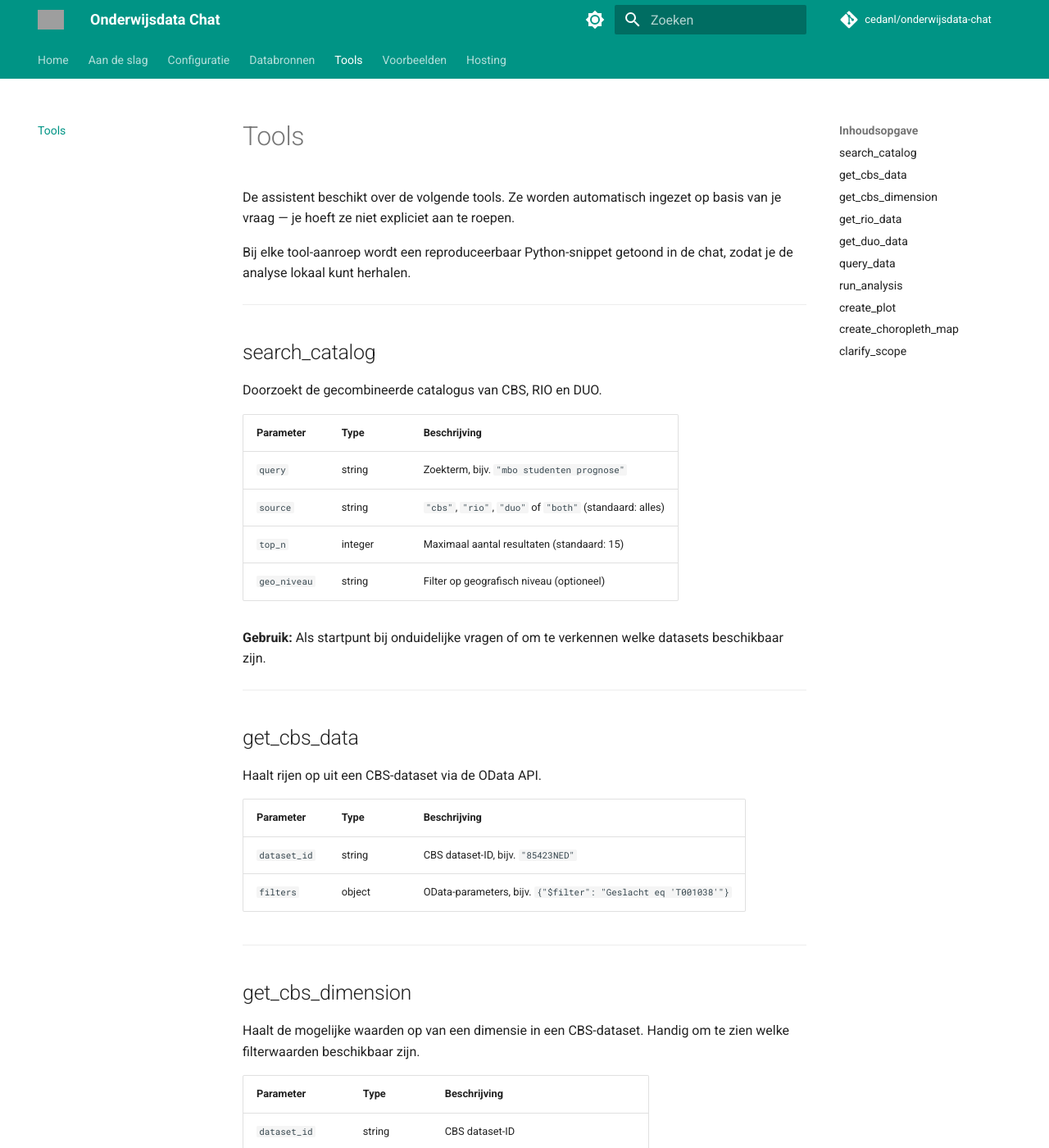
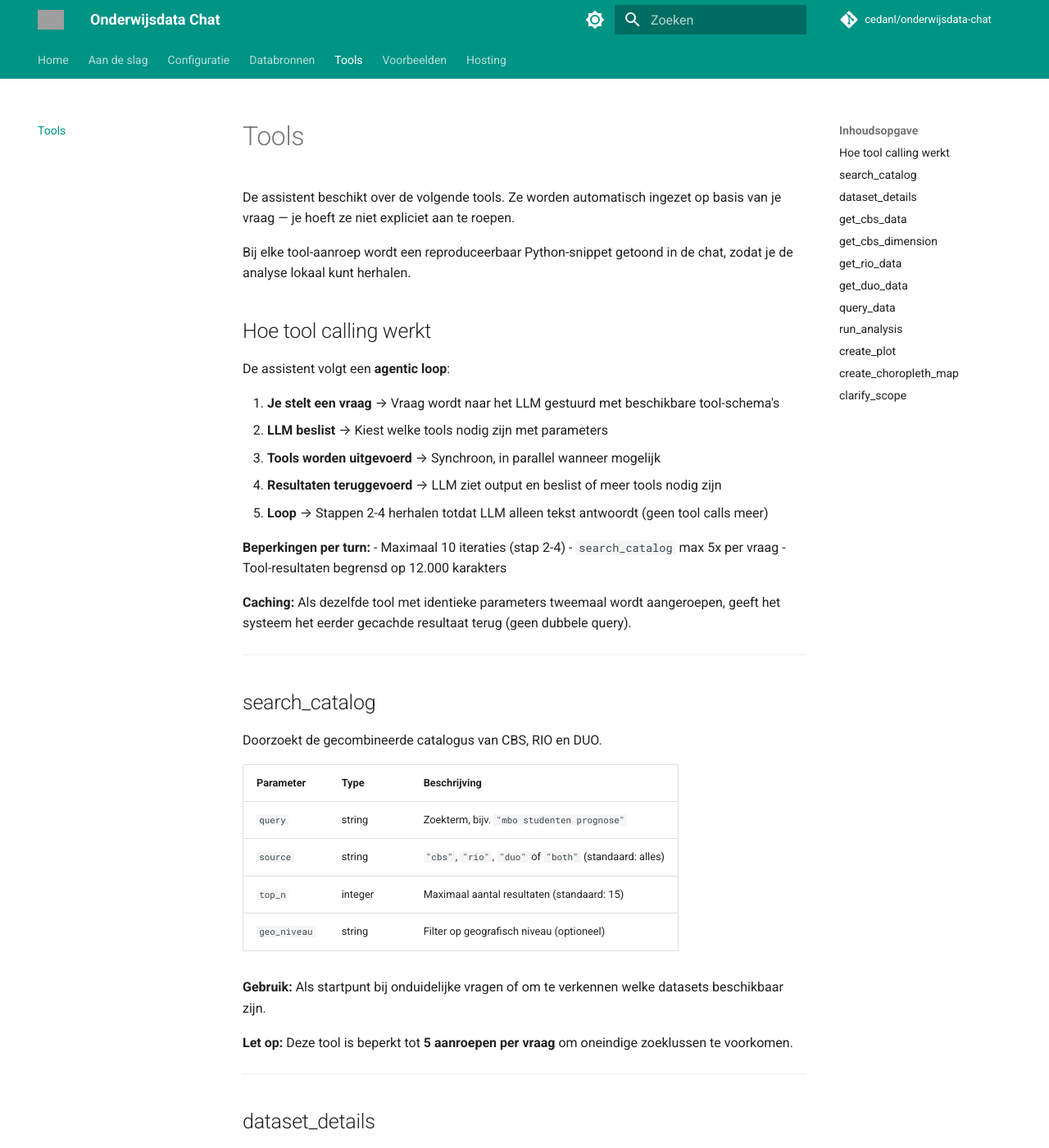
Before and after one commit to cedanl/onderwijsdata-chat, an MkDocs documentation site: the page built from docs/tools.md, in a window 1280 px wide and 1400 px high. Shown: the whole window at 82% size. Built offline with MkDocs 1.6.1 and Material for MkDocs 9.7.7, drawn with Linux system fonts in a browser that asks for light colours; comment, search, counter and statistics services are not loaded; some of the changed text lies outside the part shown; grey boxes are pictures that could not be loaded.

Commit message:
docs: voeg tool calling flow expliciet toe aan tools.md
- Voeg "Hoe tool calling werkt" sectie toe met agentic loop uitleg
- Beschrijf beperkingen (max 10 iteraties, search_catalog limiet, char limiet)
- Leg caching mechanisme uit
- Voeg ontbrekende dataset_details tool toe
- Klaar voor verduidelijking van clarify_scope flow

Co-Authored-By: Claude Haiku 4.5 <noreply@anthropic.com>

```diff
--- a/docs/tools.md
+++ b/docs/tools.md
@@ -3,6 +3,23 @@
 De assistent beschikt over de volgende tools. Ze worden automatisch ingezet op basis van je vraag — je hoeft ze niet expliciet aan te roepen.
 
 Bij elke tool-aanroep wordt een reproduceerbaar Python-snippet getoond in de chat, zodat je de analyse lokaal kunt herhalen.
+
+## Hoe tool calling werkt
+
+De assistent volgt een **agentic loop**:
+
+1. **Je stelt een vraag** → Vraag wordt naar het LLM gestuurd met beschikbare tool-schema's
+2. **LLM beslist** → Kiest welke tools nodig zijn met parameters
+3. **Tools worden uitgevoerd** → Synchroon, in parallel wanneer mogelijk
+4. **Resultaten teruggevoerd** → LLM ziet output en beslist of meer tools nodig zijn
+5. **Loop** → Stappen 2-4 herhalen totdat LLM alleen tekst antwoordt (geen tool calls meer)
+
+**Beperkingen per turn:**
+- Maximaal 10 iteraties (stap 2-4)
+- `search_catalog` max 5x per vraag
+- Tool-resultaten begrensd op 12.000 karakters
+
+**Caching:** Als dezelfde tool met identieke parameters tweemaal wordt aangeroepen, geeft het systeem het eerder gecachde resultaat terug (geen dubbele query).
 
 ---
 
@@ -18,6 +35,20 @@ Doorzoekt de gecombineerde catalogus van CBS, RIO en DUO.
 | `geo_niveau` | string | Filter op geografisch niveau (optioneel) |
 
 **Gebruik:** Als startpunt bij onduidelijke vragen of om te verkennen welke datasets beschikbaar zijn.
+
+**Let op:** Deze tool is beperkt tot **5 aanroepen per vraag** om oneindige zoeklussen te voorkomen.
+
+---
+
+## dataset_details
+
+Haalt metagegevens van een specifieke dataset op (kolommen, dimensies, beschrijving).
+
+| Parameter | Type | Beschrijving |
+|-----------|------|-------------|
+| `dataset_id` | string | Dataset-ID, bijv. `"85423NED"` (CBS) of `"studentprognoses-mbo-v1"` (DUO) |
+
+**Gebruik:** Verken beschikbare dimensies/filters voordat je data ophaalt.
 
 ---
 
@@ -140,4 +171,6 @@ Stelt een verduidelijkingsvraag aan de gebruiker wanneer de oorspronkelijke vraa
 | `vraag` | string | De verduidelijkingsvraag |
 | `opties` | array | 2-3 keuzes met `label`, `beschrijving` en `aanbevolen` (boolean) |
 
+**Gebruik:** Wanneer ambiguïteit voorkomen kan worden. Onderbreekt de normal flow: je selecteert een optie, dan gaat het LLM een nieuwe vraag formuleren met jouw keuze.
+
 Deze tool wordt afgehandeld door de UI — de gebruiker ziet een keuzemenu en kan een optie selecteren.
```
